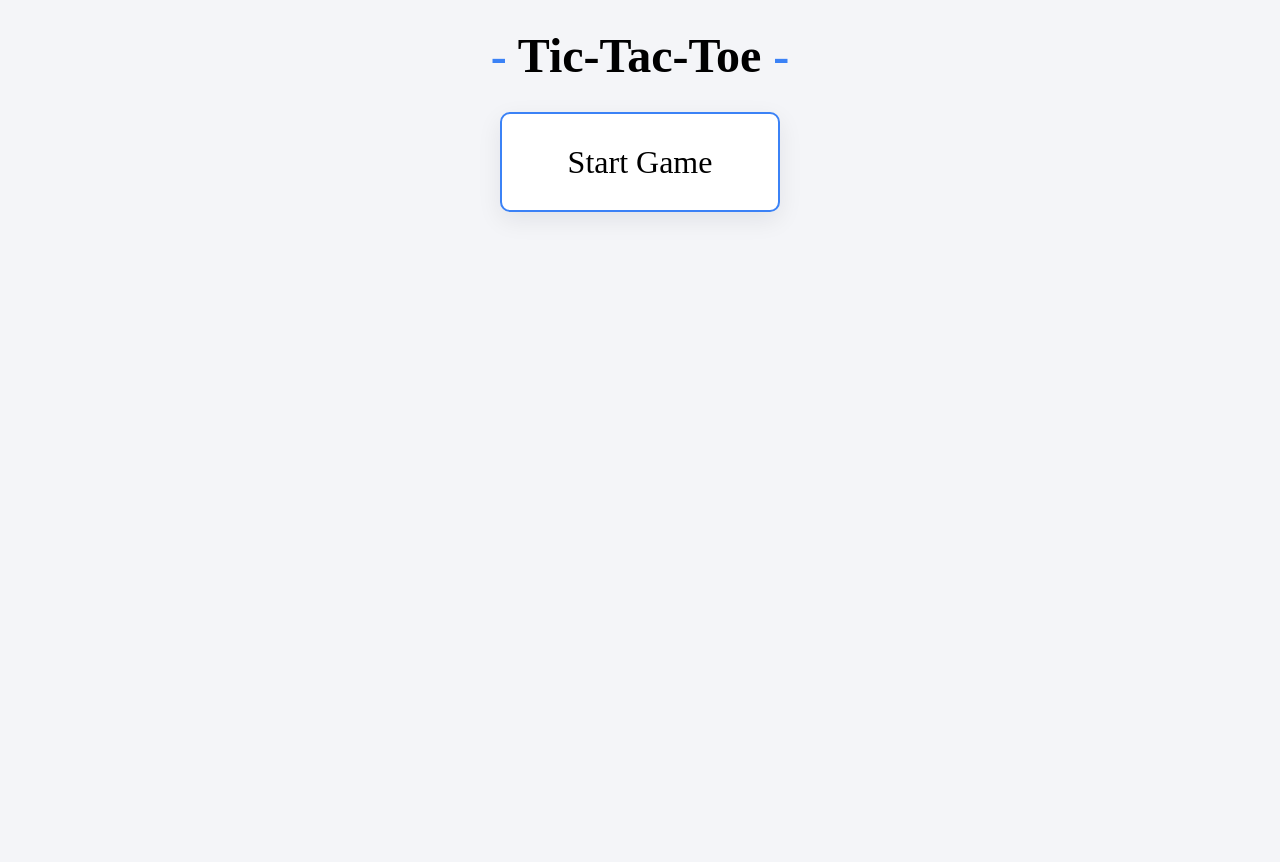
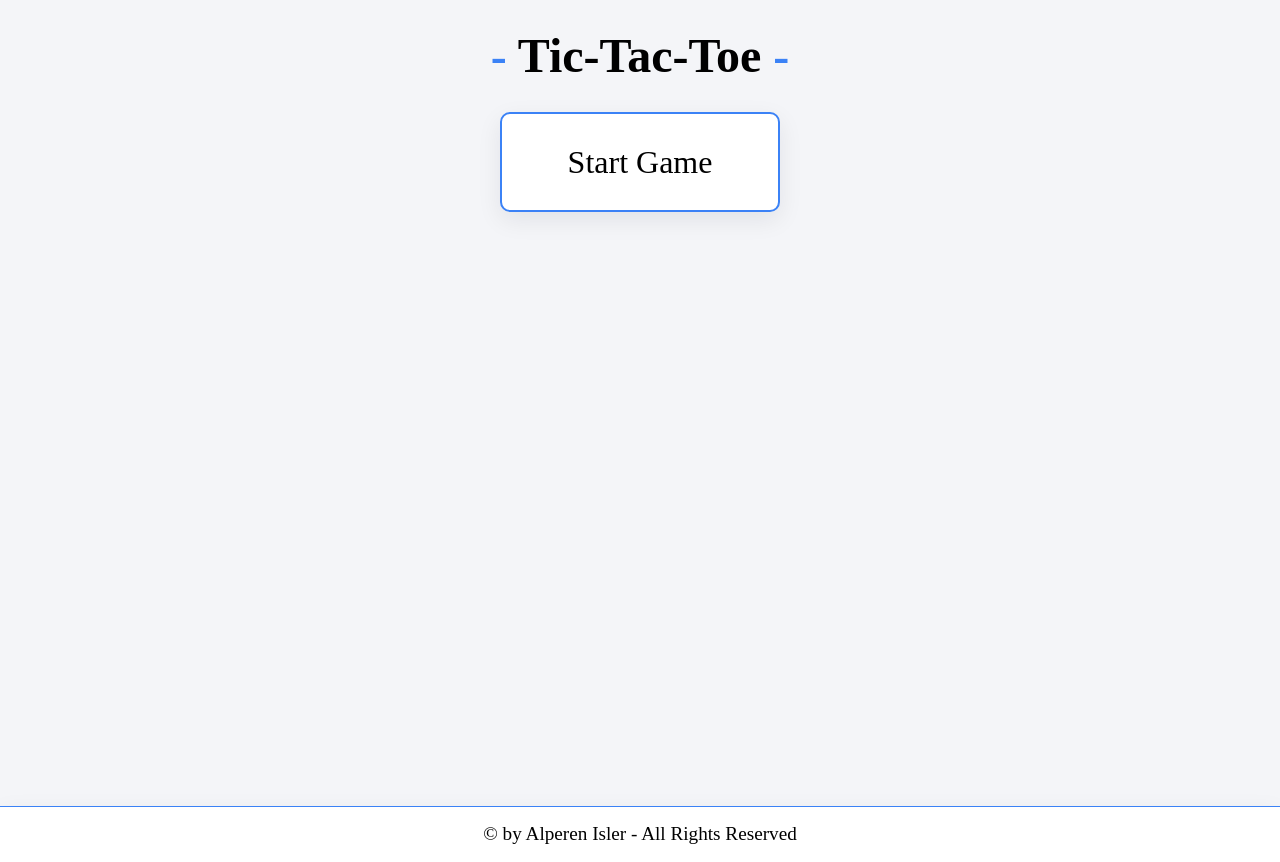
Before and after one commit to Alperen-Isler/tic-tac-toe, a plain HTML site: page index.html in a window 1280 px wide. Before the commit the page ends 806 px from the top, so only its background shows below. Drawn offline with Linux system fonts and the light colour scheme.

Commit message:
Add copyright footer

```diff
--- a/index.html
+++ b/index.html
@@ -52,8 +52,9 @@
                 <button type="button" class="new-game-btn"><svg id="refresh-svg" xmlns="http://www.w3.org/2000/svg" height="24px" viewBox="0 -960 960 960" width="24px" fill="#1f1f1f"><path d="M480-160q-134 0-227-93t-93-227q0-134 93-227t227-93q69 0 132 28.5T720-690v-110h80v280H520v-80h168q-32-56-87.5-88T480-720q-100 0-170 70t-70 170q0 100 70 170t170 70q77 0 139-44t87-116h84q-28 106-114 173t-196 67Z"/></svg>Play Again</button>
             </div>
         </div>
+        <div class="footer-pusher"></div>
         <div class="footer">
-
+            <p>&copy by Alperen Isler - All Rights Reserved</p>
         </div>
     </div>
 </body>
--- a/style.css
+++ b/style.css
@@ -49,6 +49,9 @@ body{
 }
 
 .container{
+    display: flex;
+    flex-direction: column;
+    min-height: 100vh;
     z-index: -1;
 }
 
@@ -57,6 +60,10 @@ h1{
     font-size: 3rem;
     margin-bottom: 20px;
     margin-top: 20px;
+}
+
+.footer-pusher{
+    flex-grow: 1;
 }
 
 .player-turn{
@@ -273,3 +280,15 @@ form{
 .red-cell{
     background-color: rgba(255, 0, 0, 0.41);
 }
+
+.footer{
+    display: flex;
+    justify-content: center;
+    align-items: center;
+    background-color: #fff;
+    height: 7vh;
+    width: 100vw;
+    border-top: solid 1px #3B82F6;
+    font-size: 1.2rem;
+    box-shadow: 0 8px 24px rgba(15, 23, 42, 0.08);
+}
```
